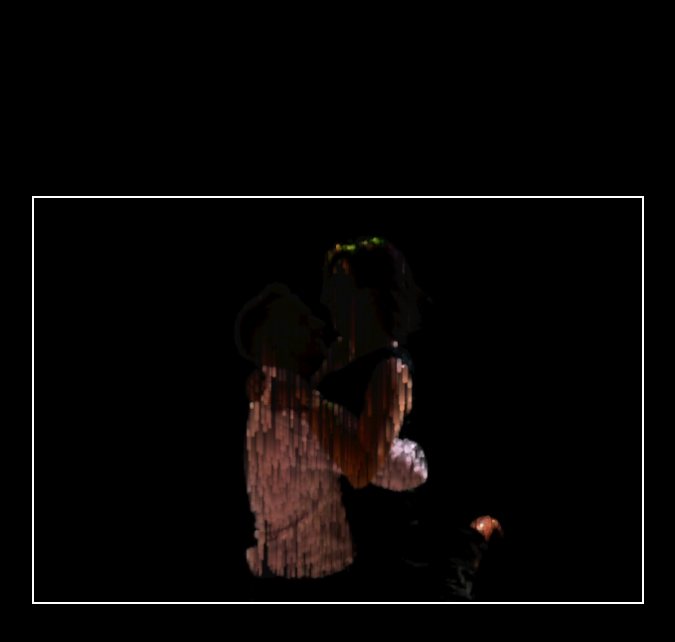
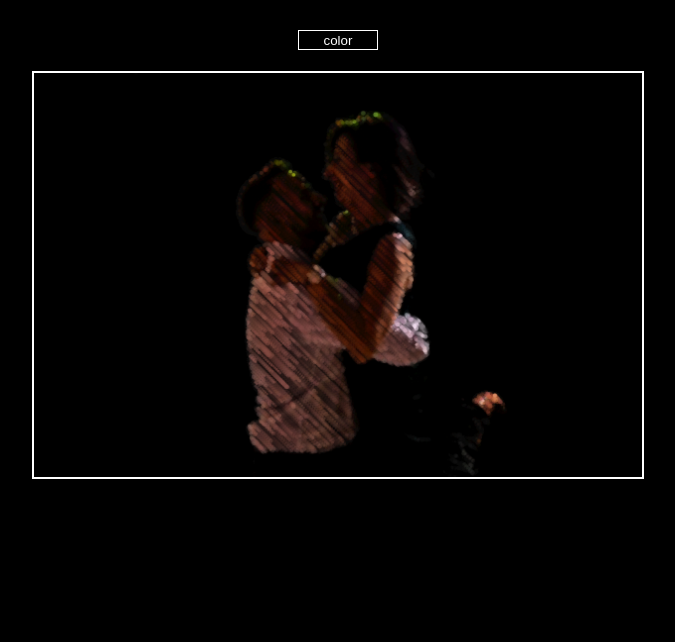
Before and after one commit to MarkFicht/js-canvas, a plain HTML site: page index.html in a window 1280 px wide. Shown: the whole page, without its empty margins (302-977 px from the left). Drawn offline with Linux system fonts and the light colour scheme.

Commit message:
Button for change colors has been added

```diff
--- a/index.html
+++ b/index.html
@@ -8,7 +8,14 @@
         <link rel="stylesheet" href="style.css" />
     </head>
     <body>
-        <canvas id="canvas"></canvas>
+        <div id="container">
+            <div id="canvas-settings">
+                <button onclick="displayInColor()">color</button>
+            </div>
+            <div id="canvas-container">
+                <canvas id="canvas"></canvas>
+            </div>
+        </div>
         <script src="script.js"></script>
     </body>
 </html>
--- a/style.css
+++ b/style.css
@@ -3,6 +3,49 @@
     padding: 0;
     box-sizing: border-box;
     background-color: black;
+}
+
+#container {
+    display: grid;
+    height: calc(100vh - 25px);
+    row-gap: 10px;
+    grid-template-rows: 30px 1fr;
+    margin-top: 25px;
+}
+
+#canvas-settings {
+    height: 30px;
+    display: flex;
+    justify-content: center;
+    align-items: center;
+
+    > button {
+        border: 1px solid white;
+        height: 20px;
+        width: 80px;
+        color: white;
+        outline: none;
+        background-color: transparent;
+        cursor: pointer;
+        transition: .3s all;
+
+        &:hover {
+            background-color: gray;
+        }
+
+        &:focus {
+            border: 1px solid gray;
+        }
+
+        &:active {
+            background-color: tomato;
+        }
+    }
+}
+
+#canvas-container {
+    position: relative;
+    height: 420px;
 }
 
 #canvas {
```
Also changed, not shown: script.js.
